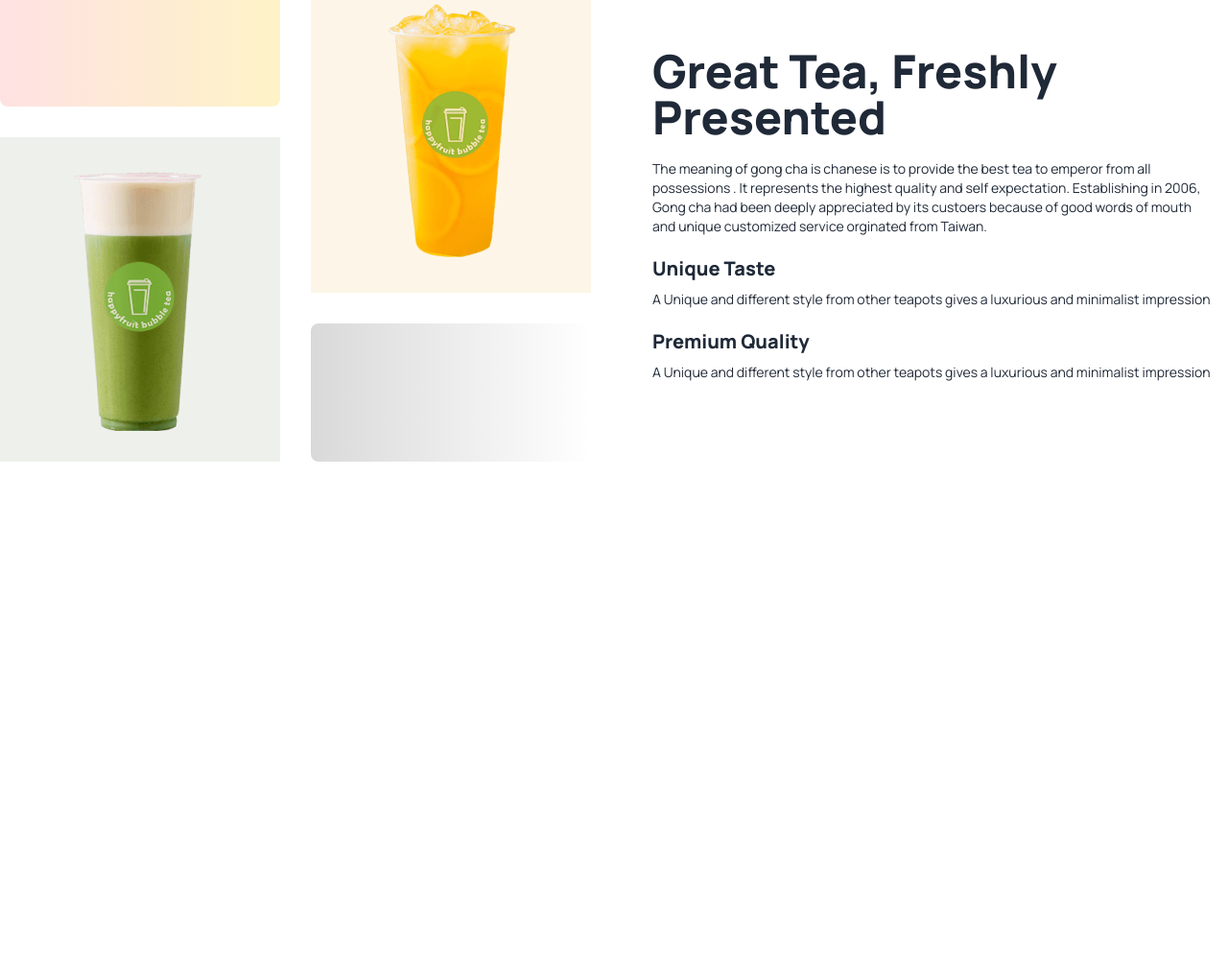
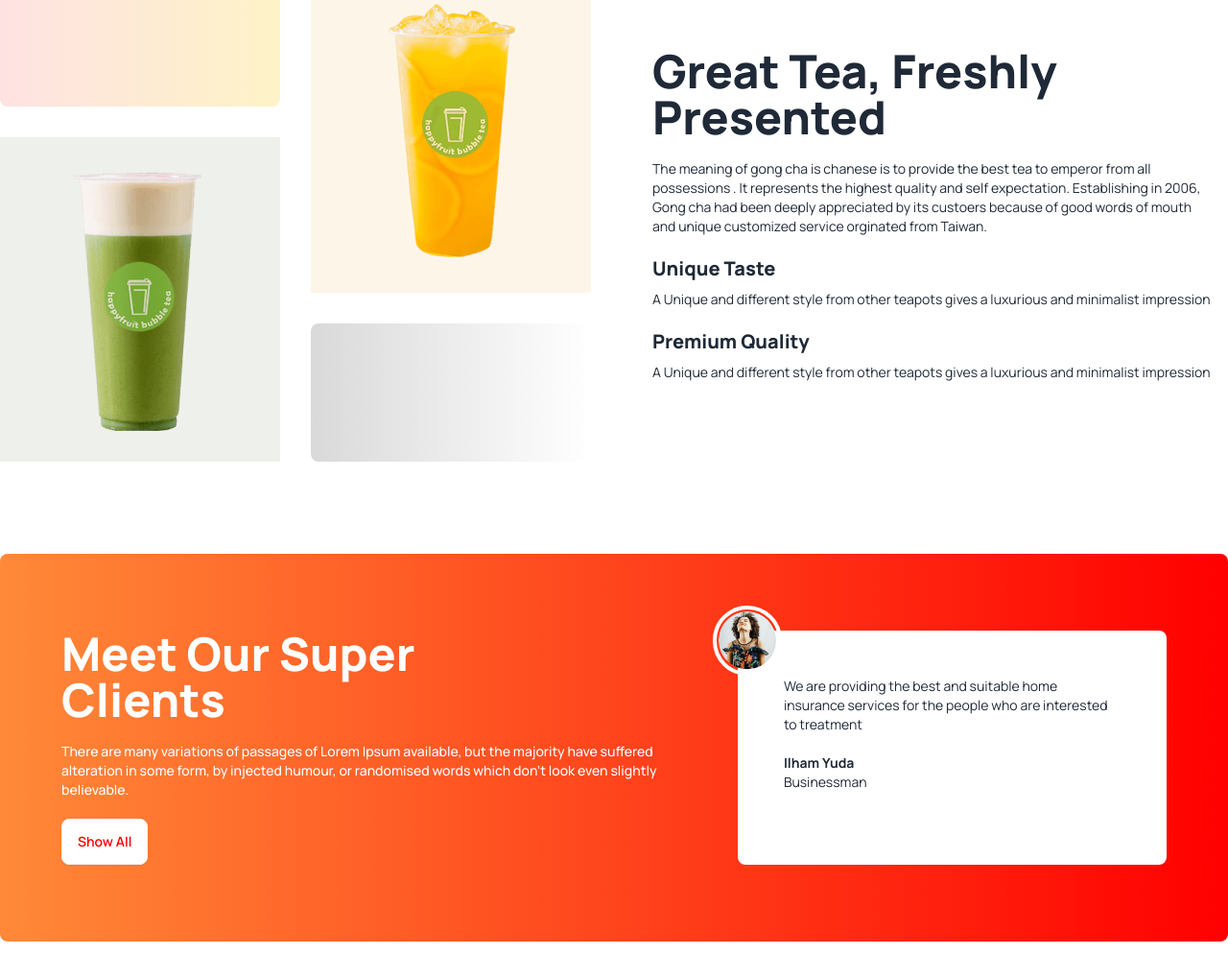
Before and after one commit to jubaerahmedtamim/tea-house-jubaer, a plain HTML site: page index.html in a window 1280 px wide. Shown: the part 1377-2396 px from the top of the page at 96% size. Before the commit the page ends 1954 px from the top, so only its background shows below. Drawn offline with nearby package versions, Linux system fonts and the light colour scheme.

Commit message:
client section is done

```diff
--- a/index.html
+++ b/index.html
@@ -144,6 +144,20 @@
             </div>
 
         </section>
+        <!-- super client section -->
+        <section class="my-24 flex flex-col gap-14 lg:flex-row bg-gradient-to-r from-[#FF8938] to-[#F00] px-16 py-20 rounded-lg">
+            <div class="space-y-5 ">
+                <h3 class="text-5xl font-extrabold text-white">Meet Our Super <br> Clients</h3>
+                <p class="text-sm font-medium text-white">There are many variations of passages of Lorem Ipsum available, but the majority have suffered alteration in some form, by injected humour, or randomised words which don't look even slightly believable. </p>
+                <button class="btn bg-white text-[#F00]">Show All</button>
+            </div>
+            <div class="bg-white relative p-12 rounded-lg ">
+                <img class="absolute -top-5 -left-5 outline outline-4 outline-offset-2 outline-[#FFf] rounded-full" src="./images/client.png" alt="">
+                <p class="text-sm mb-5">We are providing the best and suitable home insurance services for the people who are interested to treatment</p>
+                <h4 class="text-sm font-bold">Ilham Yuda</h4>
+                <p class="text-sm">Businessman</p>
+            </div>
+        </section>
     </main>
     <footer></footer>
 </body>
```
